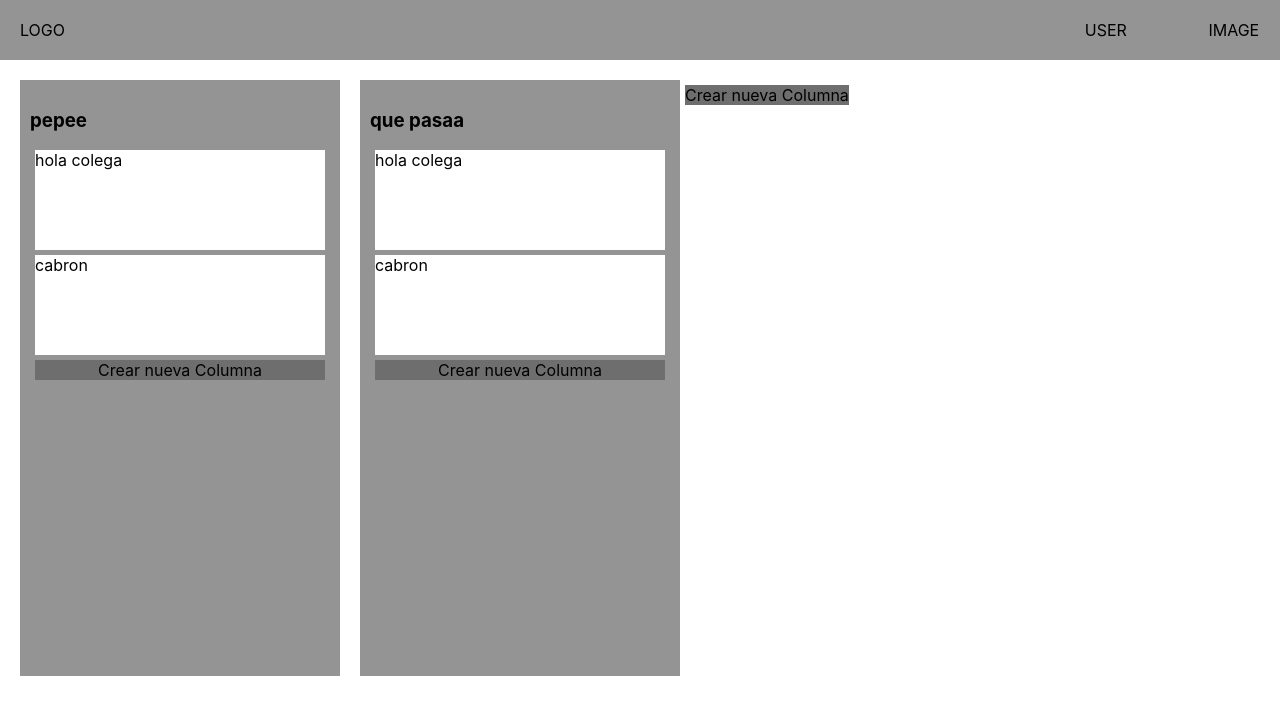
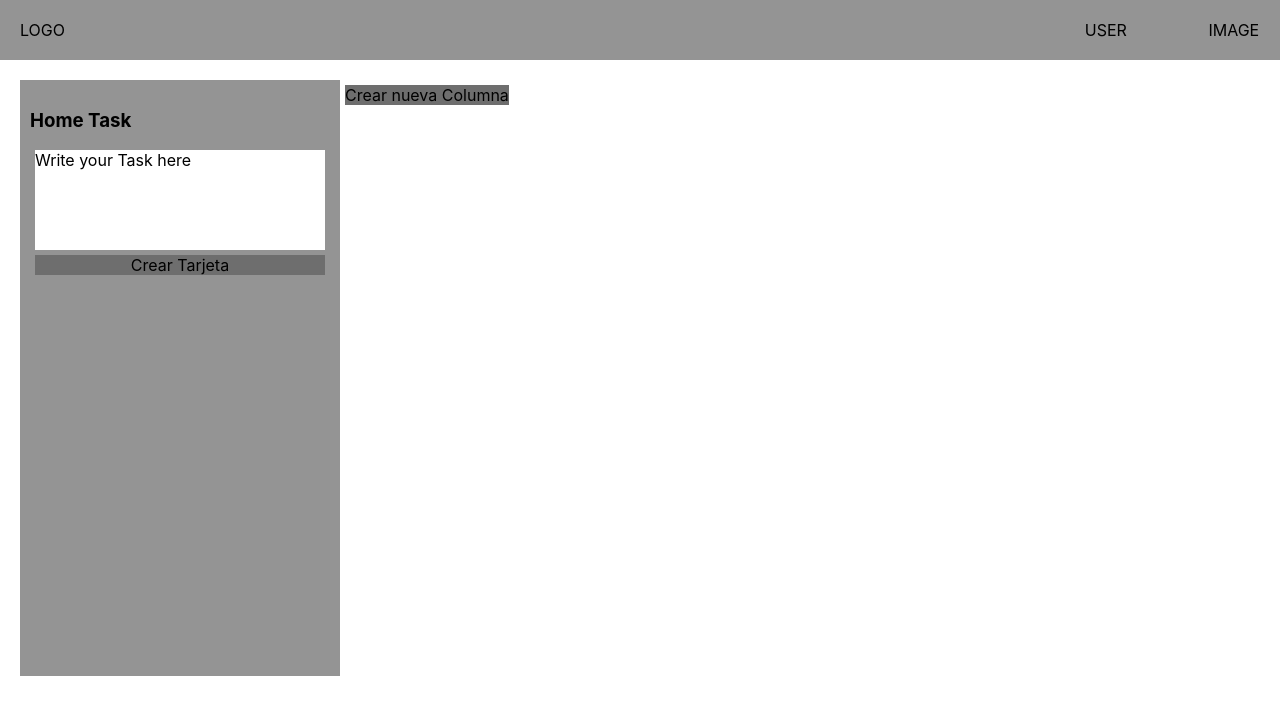
Before and after one commit to DFalque/toDoAppReact, a React (Create React App) app: page / in a window 1280 px wide. Shown: the top 714 px of the page. Built offline with nearby package versions, Linux system fonts and the light colour scheme.

Commit message:
Drap & Drop added

```diff
--- a/package.json
+++ b/package.json
@@ -8,6 +8,7 @@
     "@testing-library/user-event": "^12.1.10",
     "nanoid": "^3.1.22",
     "react": "^17.0.2",
+    "react-beautiful-dnd": "^13.1.0",
     "react-dom": "^17.0.2",
     "react-scripts": "4.0.3",
     "web-vitals": "^1.0.1"
--- a/src/App.css
+++ b/src/App.css
@@ -58,4 +58,5 @@ p{
   align-items: flex-start;
   margin: 0;
   padding: 0;
+  overflow-x: scroll;
 }
--- a/src/App.js
+++ b/src/App.js
@@ -3,6 +3,9 @@ import "./App.css";
 import Column from "./components/Column/Column";
 import Header from "./components/Header/Header";
 import Add from "./components/Add/Add";
+import { nanoid } from "nanoid";
+import { DragDropContext } from "react-beautiful-dnd";
+
 function App() {
   //STATES
   const [columns, setColumns] = useState(defaultColumn());
@@ -12,20 +15,24 @@ function App() {
   function defaultColumn() {
     return [
       {
-        title: "pepee",
+        title: "Home Task",
         id: 0,
       },
-      { title: "que pasaa", id: 1 },
     ];
   }
 
   //CHANGE STATE
   const handlerColumn = (e) => {
-    setColumns([...columns, { title: e, id: 100 }]);
+    let model = nanoid();
+    setColumns([...columns, { title: e, id: model }]);
   };
+
+  //DRAG FUNCTIONS
+  const onDragEnd = () => {};
 
   //RENDER
   return (
+    <DragDropContext onDragEnd={onDragEnd}>
       <div className="App">
         <Header />
         <div className="ColumnContainer">
@@ -36,6 +43,7 @@ function App() {
           <Add list={false} doThis={handlerColumn} />
         </div>
       </div>
+    </DragDropContext>
   );
 }
 
--- a/src/components/Add/Add.jsx
+++ b/src/components/Add/Add.jsx
@@ -16,13 +16,10 @@ const Add = ({list, doThis}) => {
     console.log(open);
   }
 
-
-
   const handlerDrag = () => {
     setOpen(false);
-    console.log("este es el texto " ,text)
-    doThis(text)
-
+    if(text ===''){console.log('nothing')}else{doThis(text)}
+    setText('');
   }
 
   const handlerInputChange = (e) => {
@@ -33,7 +30,7 @@ const Add = ({list, doThis}) => {
   //RENDER FUNTION
   const renderButton = () => {
     return (
-    <div className='Add ' onClick={handlerClick} >
+    <div className='Add ' onClick={handlerClick}  >
       <p>{addtext}</p>
       </div>)
 
@@ -44,8 +41,11 @@ const Add = ({list, doThis}) => {
     <div className='Add Open ' onClick={() =>handlerClick}  onBlur={handlerDrag}  draggable="true" >
     <input autoFocus
     className="input"
-    placeholder="Tranquilo tio"
-    onChange={(e)=>handlerInputChange(e.target.value)}></input>
+    placeholder="Introduce a task"
+    onChange={(e)=>handlerInputChange(e.target.value)}
+    onKeyPress={(e)=> e.key === 'Enter' ? handlerDrag() : null}
+    >
+    </input>
     <div>
       <p>Add</p>
       <p>Close</p>
--- a/src/components/Card/Card.jsx
+++ b/src/components/Card/Card.jsx
@@ -1,11 +1,19 @@
 import React from "react";
 import "./Card.css";
+import {Draggable} from 'react-beautiful-dnd';
 
-const Card = ({data}) => {
+const Card = ({data,index}) => {
   return (
-    <div className="Card">
-      <p>{data.text}</p>
-    </div>
+    <Draggable draggableId={String(data.id)} index={index} >
+      {provided =>(
+      <div  className="Card"
+            ref={provided.innerRef}
+            {...provided.draggableProps}
+            {...provided.dragHandleProps}>
+              <p>{data.text}</p>
+    </div>)}
+
+    </Draggable>
   );
 };
 
--- a/src/components/Column/Column.jsx
+++ b/src/components/Column/Column.jsx
@@ -2,23 +2,40 @@ import React, {useState} from 'react'
 import "./column.css"
 import Card from "../Card/Card"
 import Add from "../Add/Add"
+import { nanoid } from "nanoid";
+import {Droppable} from "react-beautiful-dnd";
+
 
 const Column = ({data}) => {
     const [card,setCard] = useState(defaultCard())
 
     function defaultCard (){
-        return[{text:'hola colega',id:0},{text:'cabron',id:10}]}
+        let model = nanoid();
+        return[{text:'Write your Task here',id:model}]}
 
     const handlerCard = (e) => {
-       setCard(  [...card,{text:e, id:100}]);
+    let model = nanoid();
+       setCard(  [...card,{text:e, id:model}]);
     }
 
     return (
-        <div className="Column">
-            <h3>{data.title}</h3>
-            {card.map(dataCard=>{return(<Card key={data.id} data={dataCard}  />)})}
-            <Add doThis={handlerCard} />
-        </div>
+        <Droppable droppableId={String(data.id)}>
+            {(provided)=>(
+            <div
+            {...provided.droppableProps}
+            ref={provided.innerRef}
+            className="Column">
+                <h3>{data.title}</h3>
+                {card.map((dataCard, index)=>{return(
+                    <Card   key={dataCard.id}
+                            data={dataCard}
+                            id={dataCard.id}
+                            index={index}  />)})}
+                    <Add list={true} doThis={handlerCard} />
+            {provided.placeholder}
+             </div>)}
+
+        </Droppable>
     )
 }
 
--- a/src/components/Column/column.css
+++ b/src/components/Column/column.css
@@ -13,5 +13,6 @@
     height: 80%;
     margin-left: 20px;
     padding: 10px;
+    overflow-y: scroll;
 
 }
```
Also changed, not shown: 1 other file (tests, documents, lock files or other folders). Lines whose indentation alone changed are shown as unchanged.
